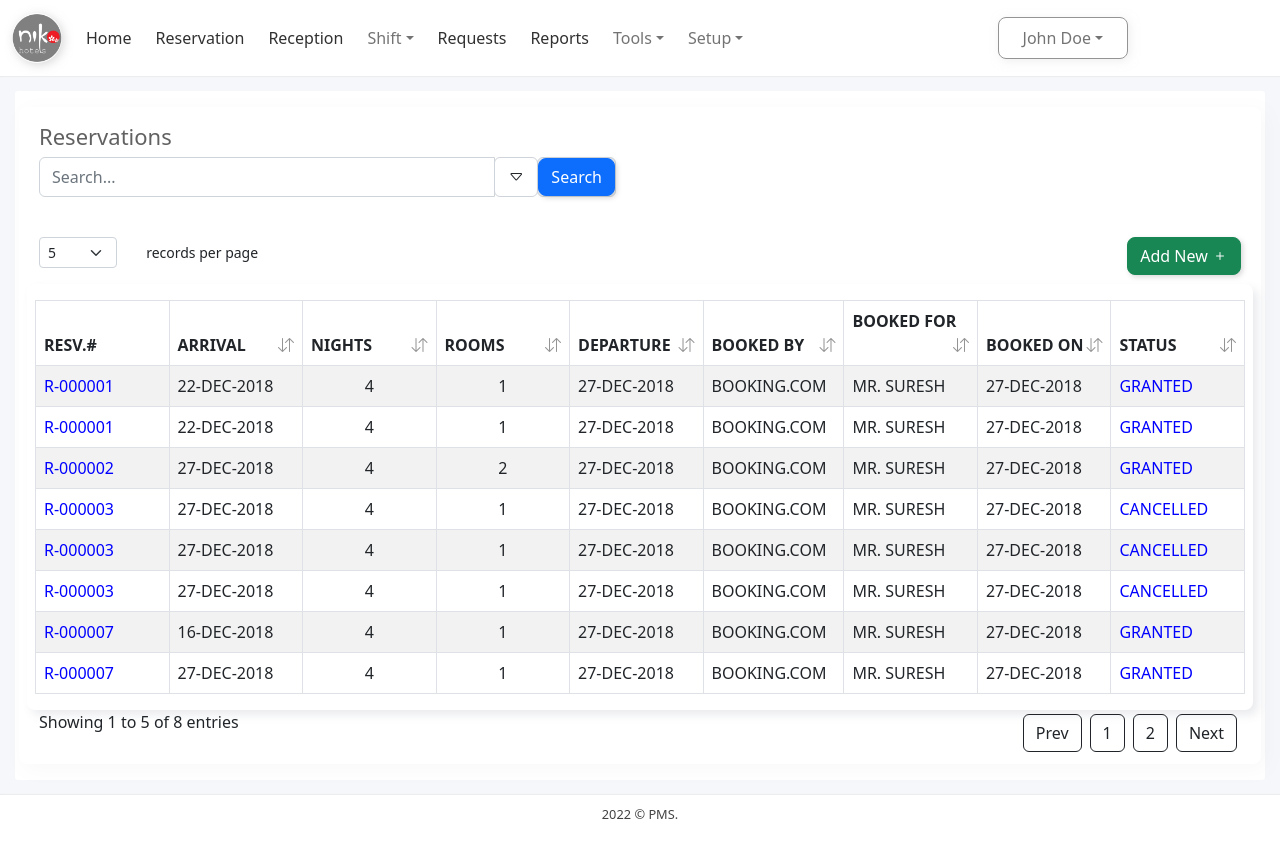
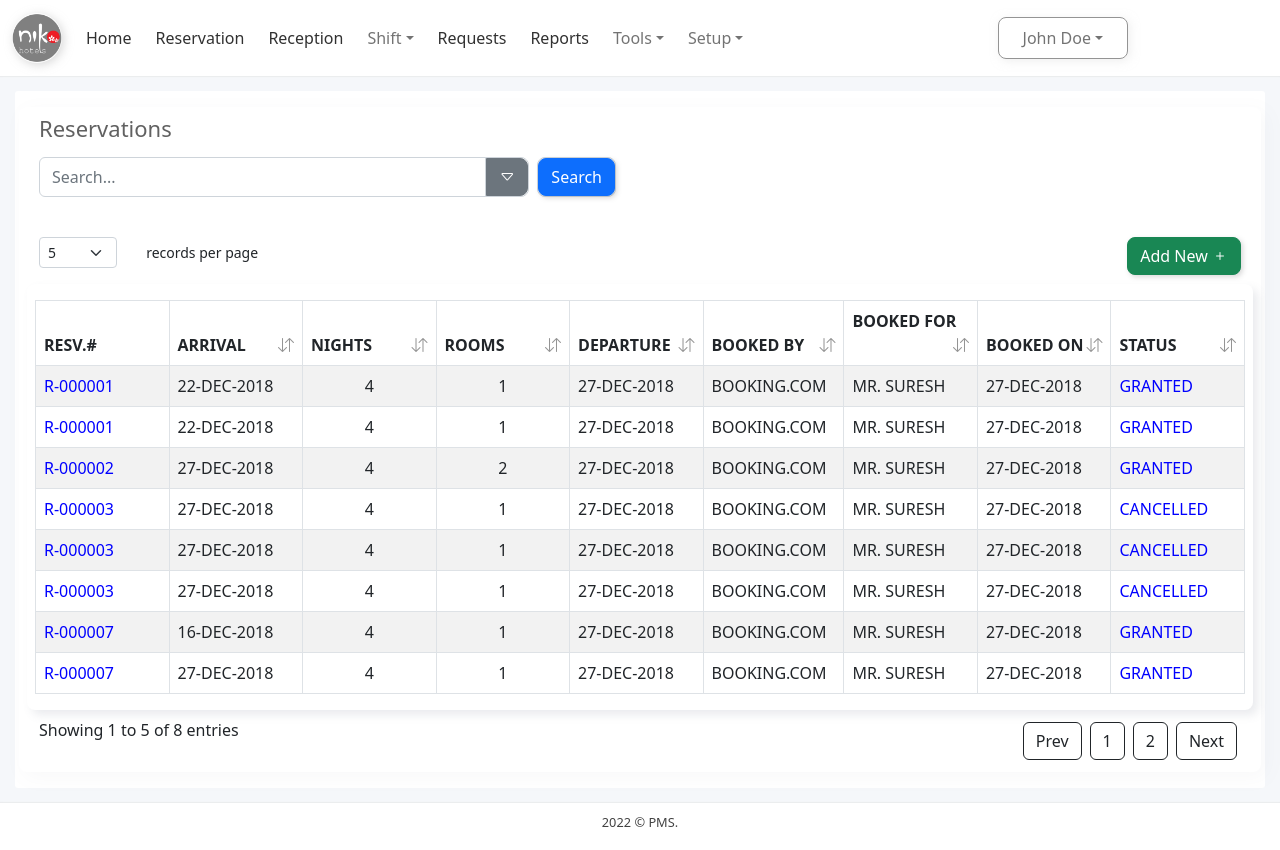
Before and after one commit to indocosmo-projects/PMS-Prototype, a React (Create React App) app: page / in a window 1280 px wide. Built offline with nearby package versions, Linux system fonts and the light colour scheme.

Commit message:
minor edits

```diff
--- a/src/component/Reservation/Reservation.css
+++ b/src/component/Reservation/Reservation.css
@@ -48,7 +48,9 @@ padding-left: 1em;
   color: blue;
 } */
 
-
+.br{
+  border-radius: .5em;
+}
 .reservation_table{
   background-color: rgb(255, 255, 255);
   border-radius:.5em;
--- a/src/component/Reservation/Reservation.js
+++ b/src/component/Reservation/Reservation.js
@@ -103,8 +103,8 @@ function Reservation() {
 
                     <div className="row search-area-bg">
 
-                        <div className="col-sm-6">
-                            <h5 className="header mt-2"> Reservations </h5>
+                        <div className="col-sm-6 mb-2">
+                            <h5 className="header"> Reservations </h5>
                         </div>
 
                         <div className="row ">
@@ -112,9 +112,9 @@ function Reservation() {
                             <div className="input-group mb-3 ">
                                 <input type="text" className="form-control" placeholder="Search..." />
                                 <div className="input-group-append p-0 bg-white ">
-                                    <span className="input-group-text p-0 bg-white br" ><button className="btn"  onClick={count}  ><i className="bi bi-caret-down"></i></button></span>
+                                    <span className="input-group-text p-0 bg-white search-opt-btn" ><button className="btn btn-secondary search-opt-btn"  onClick={count}  ><i className="bi bi-caret-down"></i></button></span>
                                 </div>
-                                <div className="input-group-append p-0">
+                                <div className="input-group-append p-0 ms-2">
                                     <span className="input-group-text p-0 br"><button className="btn btn-primary br" title="Search" >Search</button></span>
                                 </div>
                             </div>
@@ -151,7 +151,7 @@ function Reservation() {
 
 
 
-                            <div className="row">
+                            <div className="row mb-2">
                                 <div className="col-sm-12 reservation_table">
                                     <table className="table table-striped table-bordered" >
                                         <thead >
```
